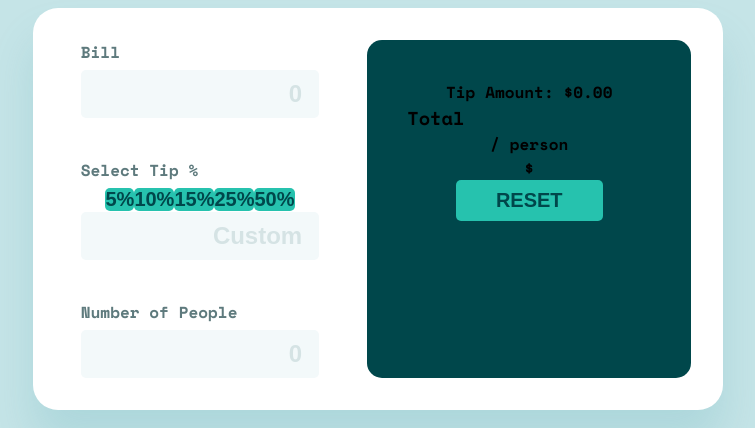
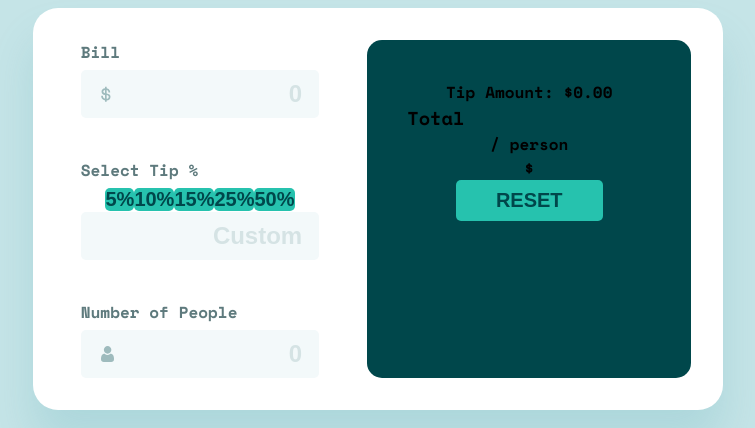
Before and after one commit to zowieerickson/react-tip-calculator-app, a React (Vite) app: page / in a window 1280 px wide. Shown: the part 255-683 px from the top of the page, without its empty margins (262-1017 px from the left). Built offline with nearby package versions, Linux system fonts and the light colour scheme.

Commit message:
add icons for Bill and NumberOfPeople input

```diff
--- a/src/components/Bill.jsx
+++ b/src/components/Bill.jsx
@@ -1,3 +1,5 @@
+import '../styles/bill.css'
+
 export default function Bill({ bill, onStateChangeBill, regexNumbersOnly }) {
 
     function handleBillChange(e) {
@@ -9,6 +11,8 @@ export default function Bill({ bill, onStateChangeBill, regexNumbersOnly }) {
     return (
         <div>
             <h3>Bill</h3>
+            <div className="bill-input">
+                <svg className="icon-input icon-dollar-sign" />
                 <input
                     onChange={handleBillChange}
                     value={bill}
@@ -18,5 +22,6 @@ export default function Bill({ bill, onStateChangeBill, regexNumbersOnly }) {
                     id=""
                 />
             </div>
+        </div>
     )
 }
--- a/src/components/NumberOfPeople.jsx
+++ b/src/components/NumberOfPeople.jsx
@@ -1,3 +1,5 @@
+import '../styles/numberofpeople.css'
+
 export default function NumberOfPeople({ peopleCount, onStateChangePeopleCount, regexNumbersOnly }) {
 
     function handlePeopleCountChange(e) {
@@ -9,6 +11,8 @@ export default function NumberOfPeople({ peopleCount, onStateChangePeopleCount,
     return (
         <div>
             <h3>Number of People</h3>
+            <div className="people-input">
+                <svg className="icon-input icon-person" />
                 <input
                     onChange={handlePeopleCountChange}
                     type="text"
@@ -18,5 +22,6 @@ export default function NumberOfPeople({ peopleCount, onStateChangePeopleCount,
                     id=""
                 />
             </div>
+        </div>
     )
 }
--- a/src/index.css
+++ b/src/index.css
@@ -53,3 +53,10 @@ input::placeholder {
 input:focus {
   outline: 2px solid #26C2AE;
 }
+
+.icon-input {
+  background-size: cover;
+  background-repeat: no-repeat;
+  position: absolute;
+  left: 20px;
+}
--- /dev/null
+++ b/src/styles/bill.css
@@ -0,0 +1,11 @@
+.bill-input {
+    position: relative;
+    display: flex;
+    align-items: center;
+}
+
+.icon-dollar-sign {
+    width: 10px;
+    height: 15.5px;
+    background-image: url("../assets/images/icon-dollar.svg");
+}
--- /dev/null
+++ b/src/styles/numberofpeople.css
@@ -0,0 +1,11 @@
+.people-input {
+    position: relative;
+    display: flex;
+    align-items: center;
+}
+
+.icon-person {
+    background-image: url("../assets/images/icon-person.svg");
+    width: 13px;
+    height: 16px;
+}
```
Lines whose indentation alone changed are shown as unchanged.
